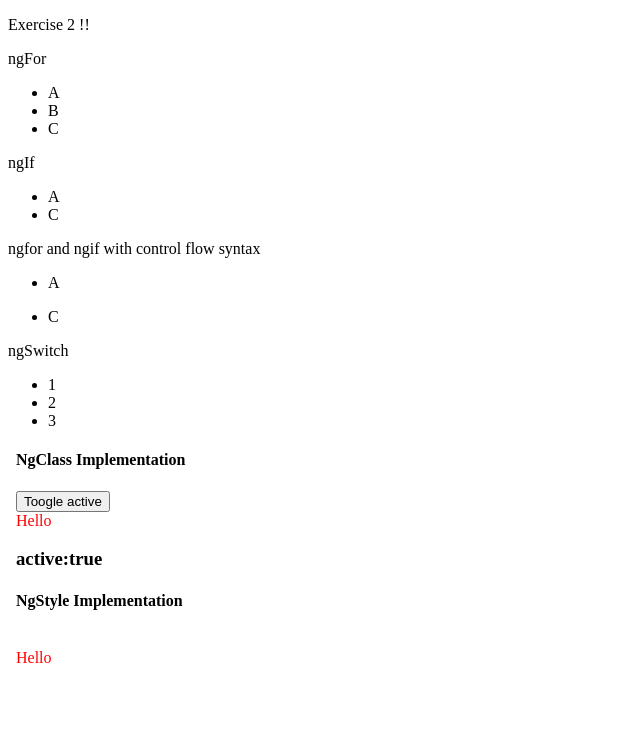
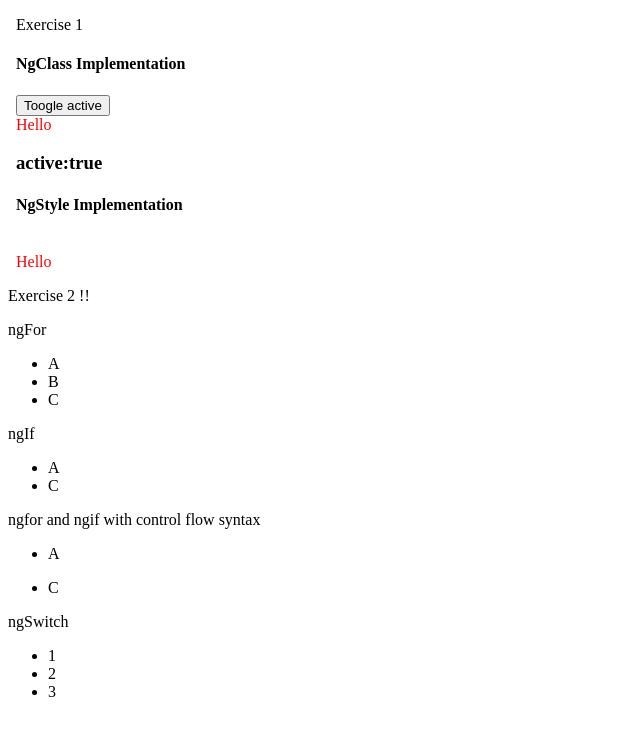
Before and after one commit to Softgam/AngularBootCampHomeworksGamalielMendez, an Angular app: page / in a window 1280 px wide. Shown: the top 736 px of the page, without its empty margins (0-640 px from the left). Built offline with nearby package versions, Linux system fonts and the light colour scheme.

Commit message:
Ordenar los Ejercicios y etiquetas para diferencias un ejercicio sobre otro

```diff
--- a/src/app/app.component.html
+++ b/src/app/app.component.html
@@ -1,2 +1,2 @@
+<app-directivas-atributos />
 <app-directivas-estructurales></app-directivas-estructurales>
-<app-directivas-atributos />
--- a/src/app/directivas-atributos/directivas-atributos.component.html
+++ b/src/app/directivas-atributos/directivas-atributos.component.html
@@ -1,4 +1,5 @@
 <body>
+    <p>Exercise 1</p>
     <h4>NgClass Implementation</h4>
     <button class="btn btn-primary" (click)="changeColor()">Toogle active</button>
     <br />
```
